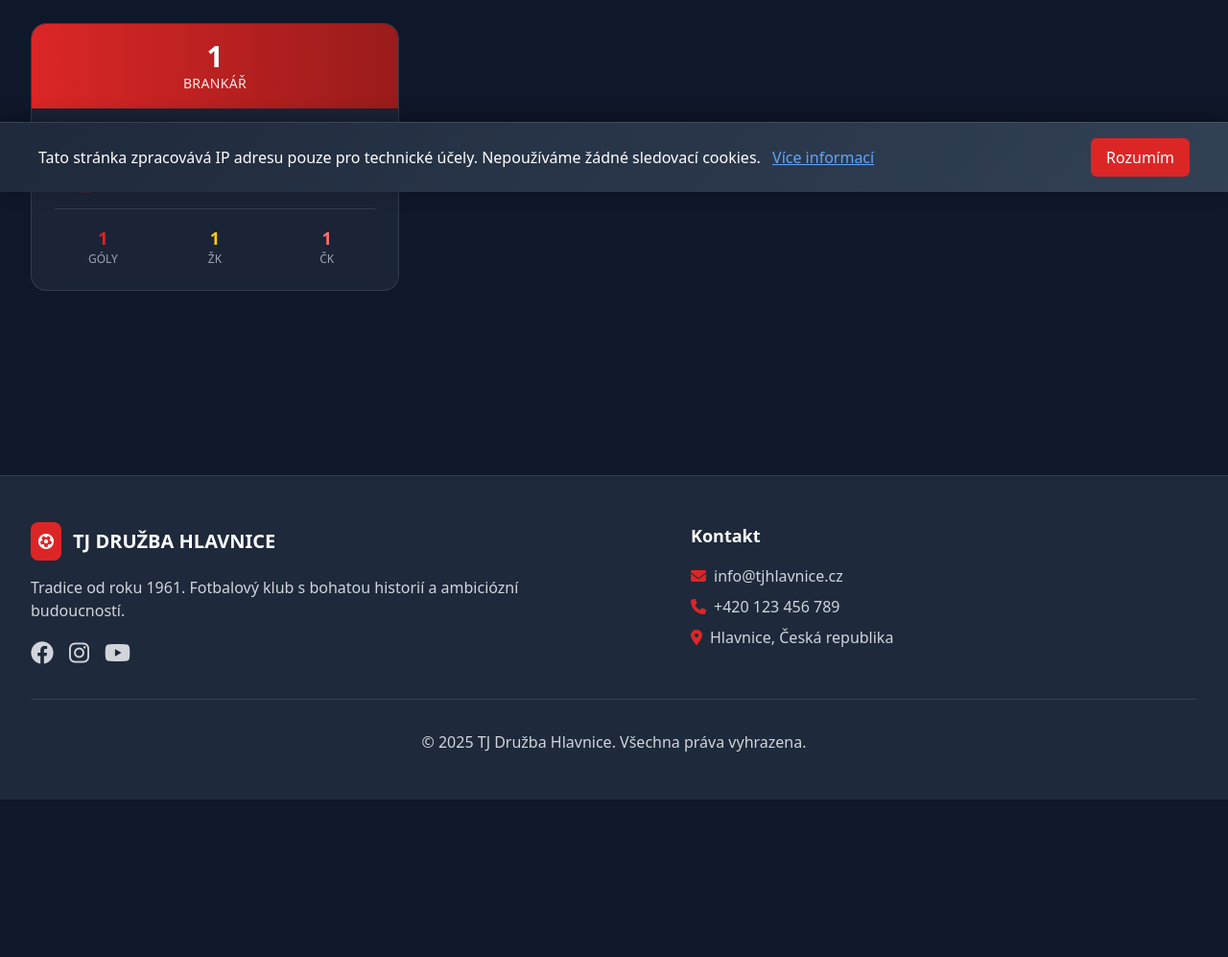
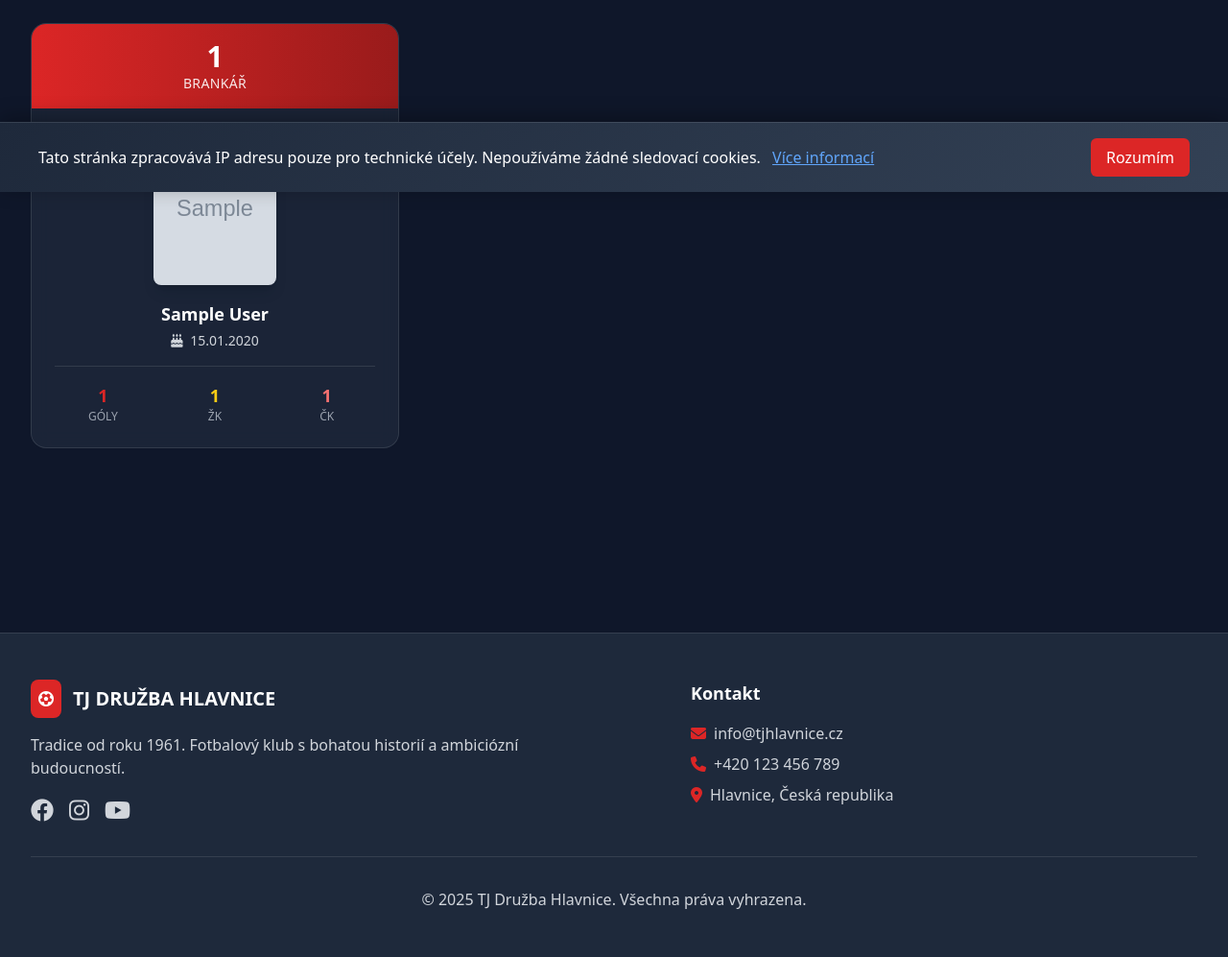
Before and after one commit to liborpaciorek/tjhlavnice, a Django app: page /team/ in a window 1280 px wide. Shown: the part 600-1597 px from the top of the page at 96% size. Before the commit the page ends 1433 px from the top, so only its background shows below. Run offline with Django 5.2, Linux system fonts and the light colour scheme; tables that the repository leaves empty hold one stand-in row (values such as "Sample post"); grey boxes marked "Sample" are stand-in pictures; some libraries are stand-ins or nearby versions.

Commit message:
I do not know

```diff
--- a/templates/football/team_lineup.html
+++ b/templates/football/team_lineup.html
@@ -45,16 +45,19 @@
                                 </div>
 
                                 <div class="p-6">
-                                    <div class="flex items-center mb-4">
+                                    <!-- Dominant Player Photo at Top -->
+                                    <div class="text-center mb-4">
                                         {% if player.photo %}
                                             <img src="{{ player.photo.url }}" alt="{{ player.full_name }}"
-                                                 class="w-16 h-16 rounded-full object-cover mr-4 border-2 border-club-red/20">
+                                                 class="w-32 h-40 rounded-lg object-cover mx-auto border-3 border-club-red/30 shadow-lg">
                                         {% else %}
-                                            <div class="w-16 h-16 bg-gradient-to-br from-club-red to-club-red-dark rounded-full flex items-center justify-center mr-4">
-                                                <i class="fas fa-user text-white text-xl"></i>
+                                            <img src="{% static 'images/players/default_player.png' %}" alt="{{ player.full_name }}"
+                                                 class="w-32 h-40 rounded-lg object-cover mx-auto border-3 border-club-red/30 shadow-lg">
+                                        {% endif %}
                                     </div>
-                                        {% endif %}
-                                        <div class="flex-1">
+
+                                    <!-- Player Info Below Image -->
+                                    <div class="text-center mb-4">
                                         <h4 class="text-lg font-bold text-white mb-1">{{ player.full_name }}</h4>
                                         {% if player.birth_date %}
                                             <p class="text-gray-300 text-sm">
@@ -62,7 +65,6 @@
                                                 {{ player.birth_date|date:"d.m.Y" }}
                                             </p>
                                         {% endif %}
-                                        </div>
                                     </div>
 
                                     <div class="grid grid-cols-3 gap-4 text-center pt-4 border-t border-white/10">
@@ -107,16 +109,19 @@
                                 </div>
 
                                 <div class="p-6">
-                                    <div class="flex items-center mb-4">
+                                    <!-- Dominant Player Photo at Top -->
+                                    <div class="text-center mb-4">
                                         {% if player.photo %}
                                             <img src="{{ player.photo.url }}" alt="{{ player.full_name }}"
-                                                 class="w-16 h-16 rounded-full object-cover mr-4 border-2 border-blue-600/20">
+                                                 class="w-32 h-40 rounded-lg object-cover mx-auto border-3 border-blue-600/30 shadow-lg">
                                         {% else %}
-                                            <div class="w-16 h-16 bg-gradient-to-br from-blue-600 to-blue-800 rounded-full flex items-center justify-center mr-4">
-                                                <i class="fas fa-user text-white text-xl"></i>
+                                            <img src="{% static 'images/players/default_player.png' %}" alt="{{ player.full_name }}"
+                                                 class="w-32 h-40 rounded-lg object-cover mx-auto border-3 border-blue-600/30 shadow-lg">
+                                        {% endif %}
                                     </div>
-                                        {% endif %}
-                                        <div class="flex-1">
+
+                                    <!-- Player Info Below Image -->
+                                    <div class="text-center mb-4">
                                         <h4 class="text-lg font-bold text-white mb-1">{{ player.full_name }}</h4>
                                         {% if player.birth_date %}
                                             <p class="text-gray-300 text-sm">
@@ -124,7 +129,6 @@
                                                 {{ player.birth_date|date:"d.m.Y" }}
                                             </p>
                                         {% endif %}
-                                        </div>
                                     </div>
 
                                     <div class="grid grid-cols-3 gap-4 text-center pt-4 border-t border-white/10">
@@ -169,16 +173,19 @@
                                 </div>
 
                                 <div class="p-6">
-                                    <div class="flex items-center mb-4">
+                                    <!-- Dominant Player Photo at Top -->
+                                    <div class="text-center mb-4">
                                         {% if player.photo %}
                                             <img src="{{ player.photo.url }}" alt="{{ player.full_name }}"
-                                                 class="w-16 h-16 rounded-full object-cover mr-4 border-2 border-green-600/20">
+                                                 class="w-32 h-40 rounded-lg object-cover mx-auto border-3 border-green-600/30 shadow-lg">
                                         {% else %}
-                                            <div class="w-16 h-16 bg-gradient-to-br from-green-600 to-green-800 rounded-full flex items-center justify-center mr-4">
-                                                <i class="fas fa-user text-white text-xl"></i>
+                                            <img src="{% static 'images/players/default_player.png' %}" alt="{{ player.full_name }}"
+                                                 class="w-32 h-40 rounded-lg object-cover mx-auto border-3 border-green-600/30 shadow-lg">
+                                        {% endif %}
                                     </div>
-                                        {% endif %}
-                                        <div class="flex-1">
+
+                                    <!-- Player Info Below Image -->
+                                    <div class="text-center mb-4">
                                         <h4 class="text-lg font-bold text-white mb-1">{{ player.full_name }}</h4>
                                         {% if player.birth_date %}
                                             <p class="text-gray-300 text-sm">
@@ -186,7 +193,6 @@
                                                 {{ player.birth_date|date:"d.m.Y" }}
                                             </p>
                                         {% endif %}
-                                        </div>
                                     </div>
 
                                     <div class="grid grid-cols-3 gap-4 text-center pt-4 border-t border-white/10">
@@ -231,16 +237,19 @@
                                 </div>
 
                                 <div class="p-6">
-                                    <div class="flex items-center mb-4">
+                                    <!-- Dominant Player Photo at Top -->
+                                    <div class="text-center mb-4">
                                         {% if player.photo %}
                                             <img src="{{ player.photo.url }}" alt="{{ player.full_name }}"
-                                                 class="w-16 h-16 rounded-full object-cover mr-4 border-2 border-orange-600/20">
+                                                 class="w-32 h-40 rounded-lg object-cover mx-auto border-3 border-orange-600/30 shadow-lg">
                                         {% else %}
-                                            <div class="w-16 h-16 bg-gradient-to-br from-orange-600 to-orange-800 rounded-full flex items-center justify-center mr-4">
-                                                <i class="fas fa-user text-white text-xl"></i>
+                                            <img src="{% static 'images/players/default_player.png' %}" alt="{{ player.full_name }}"
+                                                 class="w-32 h-40 rounded-lg object-cover mx-auto border-3 border-orange-600/30 shadow-lg">
+                                        {% endif %}
                                     </div>
-                                        {% endif %}
-                                        <div class="flex-1">
+
+                                    <!-- Player Info Below Image -->
+                                    <div class="text-center mb-4">
                                         <h4 class="text-lg font-bold text-white mb-1">{{ player.full_name }}</h4>
                                         {% if player.birth_date %}
                                             <p class="text-gray-300 text-sm">
@@ -248,7 +257,6 @@
                                                 {{ player.birth_date|date:"d.m.Y" }}
                                             </p>
                                         {% endif %}
-                                        </div>
                                     </div>
 
                                     <div class="grid grid-cols-3 gap-4 text-center pt-4 border-t border-white/10">
```
Also changed, not shown: templates/football/management.html (+15 -12 lines). Lines whose indentation alone changed are shown as unchanged.
